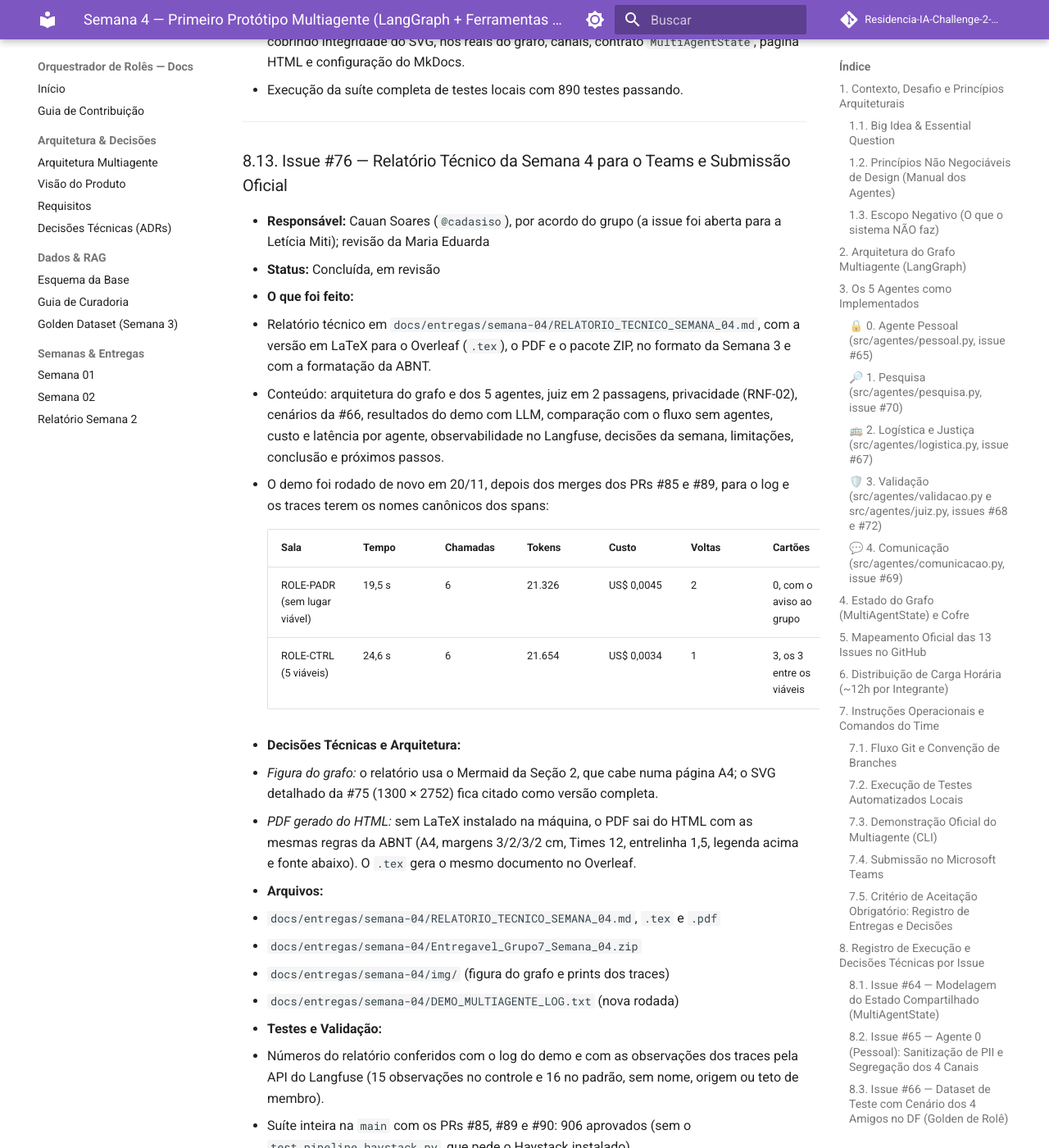
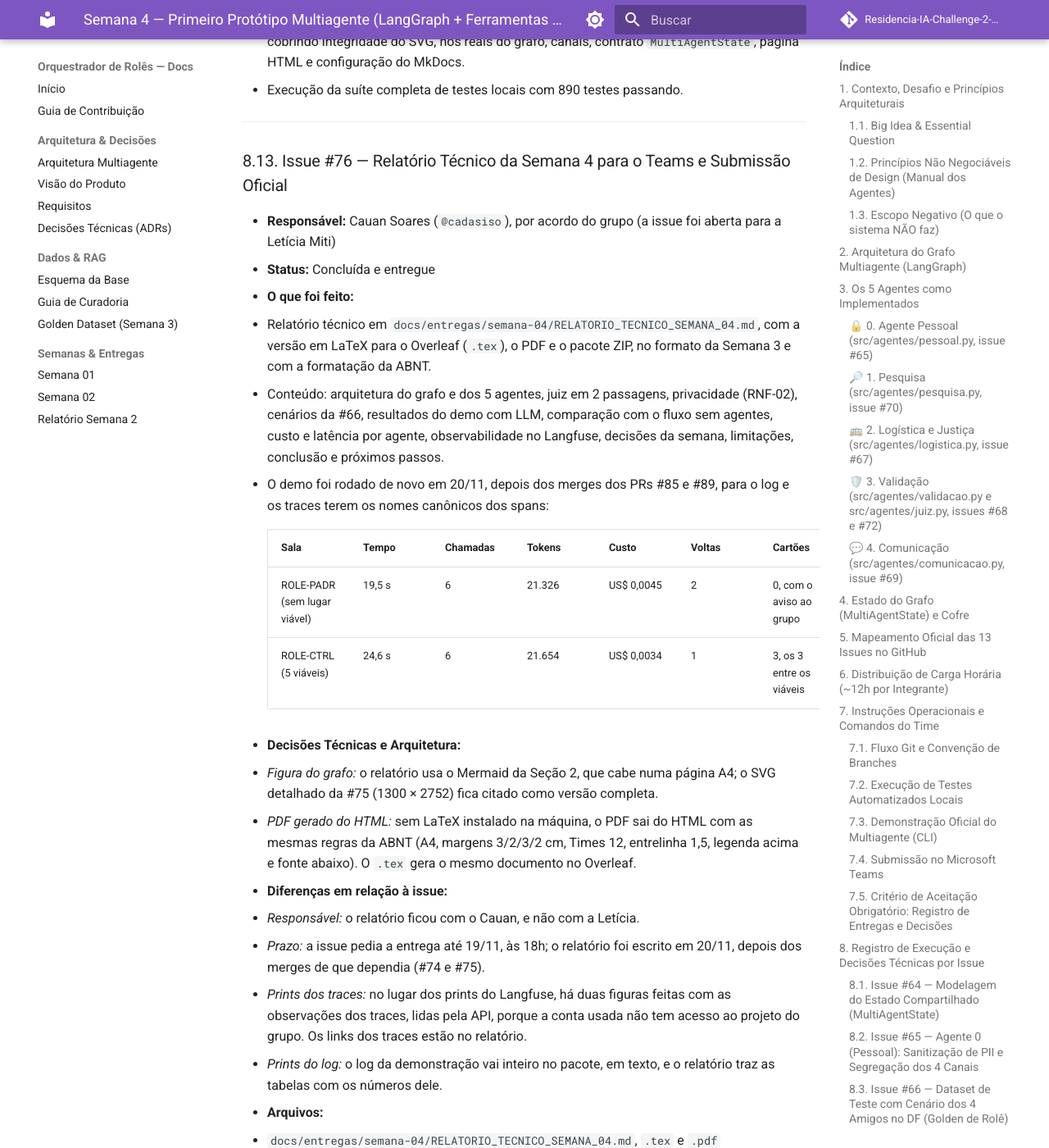
Before and after one commit to Residencia-IA-Challenge-2-Grupo-7/residencia-ia-g7-challenge2, an MkDocs documentation site: the page built from docs/semanas/semana-04.md, in a window 1280 px wide and 1400 px high, scrolled down 36437 px. Shown: the whole window at 82% size. Built offline with MkDocs 1.6.1 and Material for MkDocs 9.7.7, drawn with Linux system fonts in a browser that asks for light colours; comment, search, counter and statistics services are not loaded; some of the changed text lies outside the part shown.

Commit message:
docs(semana4): registra a entrega do relatório e as diferenças da issue (#76)
Co-Authored-By: Claude Opus 5.5 <noreply@anthropic.com>

```diff
--- a/docs/semanas/semana-04.md
+++ b/docs/semanas/semana-04.md
@@ -664,8 +664,8 @@ Nenhum Pull Request será aprovado sem que a respectiva entrada na Seção 8 est
 ---
 
 ### 8.13. Issue #76 — Relatório Técnico da Semana 4 para o Teams e Submissão Oficial
-* **Responsável:** Cauan Soares (`@cadasiso`), por acordo do grupo (a issue foi aberta para a Letícia Miti); revisão da Maria Eduarda
-* **Status:** Concluída, em revisão
+* **Responsável:** Cauan Soares (`@cadasiso`), por acordo do grupo (a issue foi aberta para a Letícia Miti)
+* **Status:** Concluída e entregue
 * **O que foi feito:**
   - Relatório técnico em `docs/entregas/semana-04/RELATORIO_TECNICO_SEMANA_04.md`, com a versão em LaTeX para o Overleaf (`.tex`), o PDF e o pacote ZIP, no formato da Semana 3 e com a formatação da ABNT.
   - Conteúdo: arquitetura do grafo e dos 5 agentes, juiz em 2 passagens, privacidade (RNF-02), cenários da #66, resultados do demo com LLM, comparação com o fluxo sem agentes, custo e latência por agente, observabilidade no Langfuse, decisões da semana, limitações, conclusão e próximos passos.
@@ -679,10 +679,15 @@ Nenhum Pull Request será aprovado sem que a respectiva entrada na Seção 8 est
 * **Decisões Técnicas e Arquitetura:**
   - *Figura do grafo:* o relatório usa o Mermaid da Seção 2, que cabe numa página A4; o SVG detalhado da #75 (1300 × 2752) fica citado como versão completa.
   - *PDF gerado do HTML:* sem LaTeX instalado na máquina, o PDF sai do HTML com as mesmas regras da ABNT (A4, margens 3/2/3/2 cm, Times 12, entrelinha 1,5, legenda acima e fonte abaixo). O `.tex` gera o mesmo documento no Overleaf.
+* **Diferenças em relação à issue:**
+  - *Responsável:* o relatório ficou com o Cauan, e não com a Letícia.
+  - *Prazo:* a issue pedia a entrega até 19/11, às 18h; o relatório foi escrito em 20/11, depois dos merges de que dependia (#74 e #75).
+  - *Prints dos traces:* no lugar dos prints do Langfuse, há duas figuras feitas com as observações dos traces, lidas pela API, porque a conta usada não tem acesso ao projeto do grupo. Os links dos traces estão no relatório.
+  - *Prints do log:* o log da demonstração vai inteiro no pacote, em texto, e o relatório traz as tabelas com os números dele.
 * **Arquivos:**
   - `docs/entregas/semana-04/RELATORIO_TECNICO_SEMANA_04.md`, `.tex` e `.pdf`
   - `docs/entregas/semana-04/Entregavel_Grupo7_Semana_04.zip`
-  - `docs/entregas/semana-04/img/` (figura do grafo e prints dos traces)
+  - `docs/entregas/semana-04/img/` (figura do grafo e figuras dos traces)
   - `docs/entregas/semana-04/DEMO_MULTIAGENTE_LOG.txt` (nova rodada)
 * **Testes e Validação:**
   - Números do relatório conferidos com o log do demo e com as observações dos traces pela API do Langfuse (15 observações no controle e 16 no padrão, sem nome, origem ou teto de membro).
```
Also changed, not shown: STATUS.md (+3 -4 lines).
